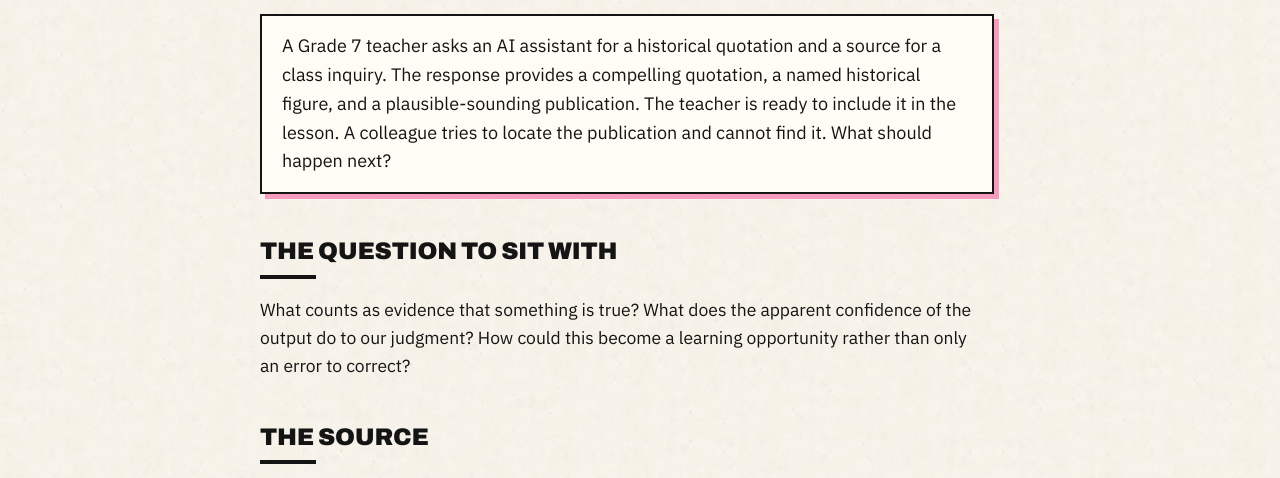
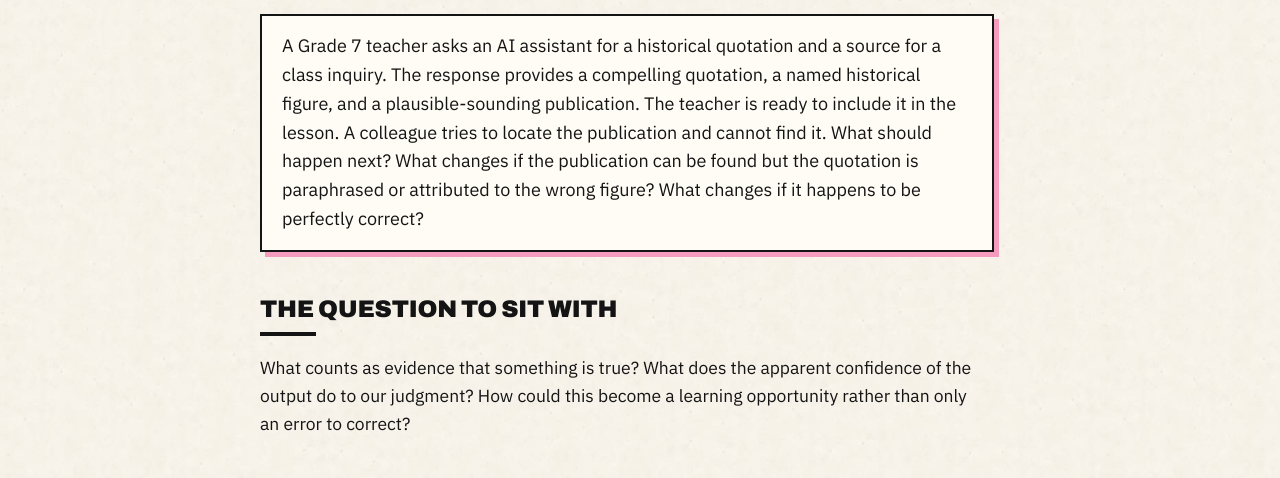
Before and after one commit to rshorst/ai-literacy-pd, a plain HTML site: page scenario-sample.html in a window 1280 px wide. Shown: the part 311-789 px from the top of the page. Drawn offline with Linux system fonts and the light colour scheme.

Commit message:
Add two follow-up questions to the sample case
Co-Authored-By: Claude Opus 5.5 <noreply@anthropic.com>
Claude-Session: https://claude.ai/code/session_0167unpgTKv8EVo7ATsSFzTr

```diff
--- a/scenario-sample.html
+++ b/scenario-sample.html
@@ -209,7 +209,7 @@ h1,h2,h3{font-family:var(--font-display);text-wrap:balance}
 <p class="eyebrow"><a href="scenarios.html">Classroom situations</a> · Whole-room sample · Shared whole-room demonstration</p>
 <h1>The source looks real.</h1>
 <p class="meta">A fictional classroom adaptation grounded in published research or reporting.</p>
-<div class="situation" id="case-text"><p>A Grade 7 teacher asks an AI assistant for a historical quotation and a source for a class inquiry. The response provides a compelling quotation, a named historical figure, and a plausible-sounding publication. The teacher is ready to include it in the lesson. A colleague tries to locate the publication and cannot find it. What should happen next?</p></div>
+<div class="situation" id="case-text"><p>A Grade 7 teacher asks an AI assistant for a historical quotation and a source for a class inquiry. The response provides a compelling quotation, a named historical figure, and a plausible-sounding publication. The teacher is ready to include it in the lesson. A colleague tries to locate the publication and cannot find it. What should happen next? What changes if the publication can be found but the quotation is paraphrased or attributed to the wrong figure? What changes if it happens to be perfectly correct?</p></div>
 <h2>The question to sit with</h2>
 <p class="sit-with">What counts as evidence that something is true? What does the apparent confidence of the output do to our judgment? How could this become a learning opportunity rather than only an error to correct?</p>
 <h2>The source</h2>
```
Also changed, not shown: 1 other file.
